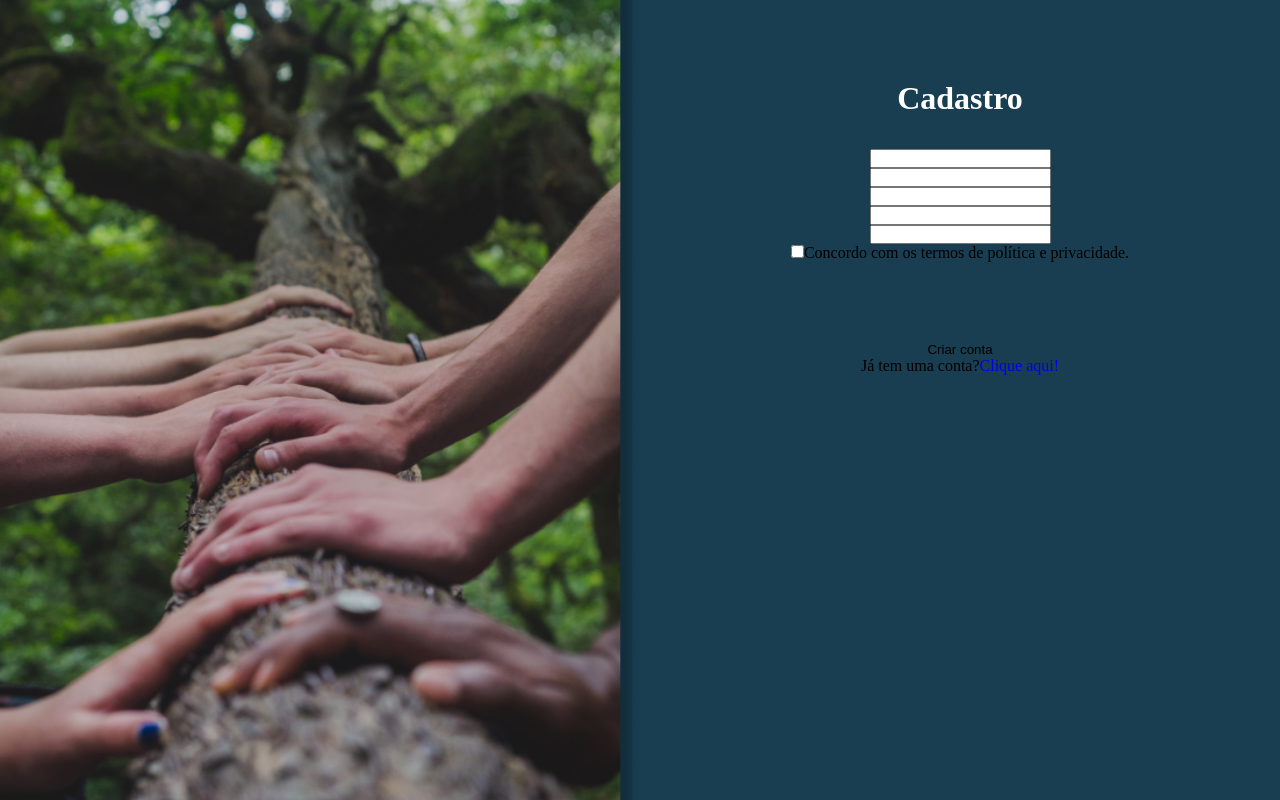
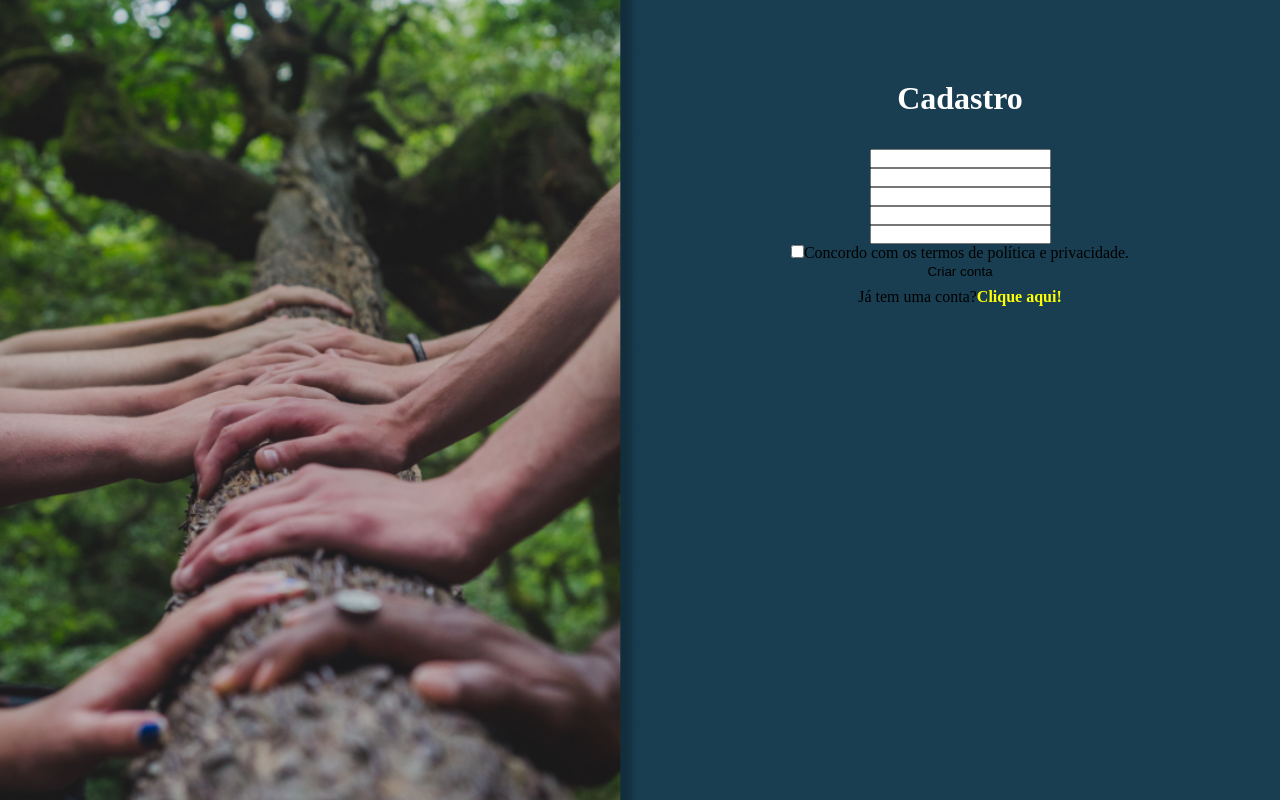
Before and after one commit to lucascortesc/m3-capstone-grupo2, a React (Create React App) app: page /register in a window 1280 px wide. Built offline with nearby package versions, Linux system fonts and the light colour scheme.

Commit message:
feat: identation form

```diff
--- a/src/Pages/Register/index.jsx
+++ b/src/Pages/Register/index.jsx
@@ -18,15 +18,13 @@ export const Register = () => {
             <input></input>
             <div>
               <input type="checkbox" id="terms" name="terms"></input>
-              <label>
-                Concordo com os termos de política e privacidade.{" "}
-              </label>
+              <label>Concordo com os termos de política e privacidade. </label>
             </div>
+            <Button>Criar conta</Button>
+            <p>
+              Já tem uma conta?<Link to="/login">Clique aqui!</Link>
+            </p>
           </form>
-          <Button>Criar conta</Button>
-          <p>
-            Já tem uma conta?<Link to="/login">Clique aqui!</Link>
-          </p>
         </Styled.FormContainer>
       </Styled.Content>
     </Styled.Container>
```
